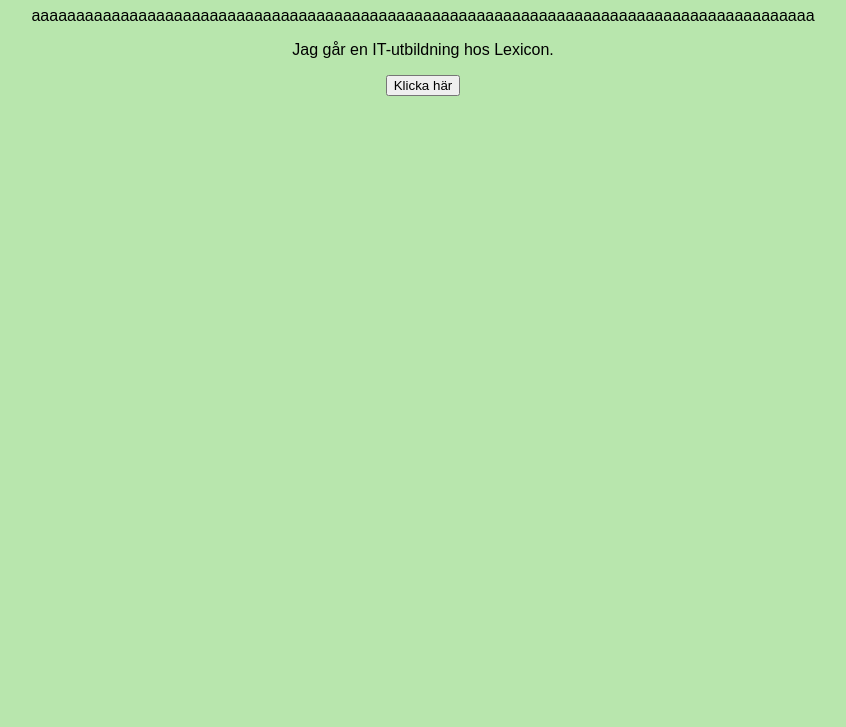
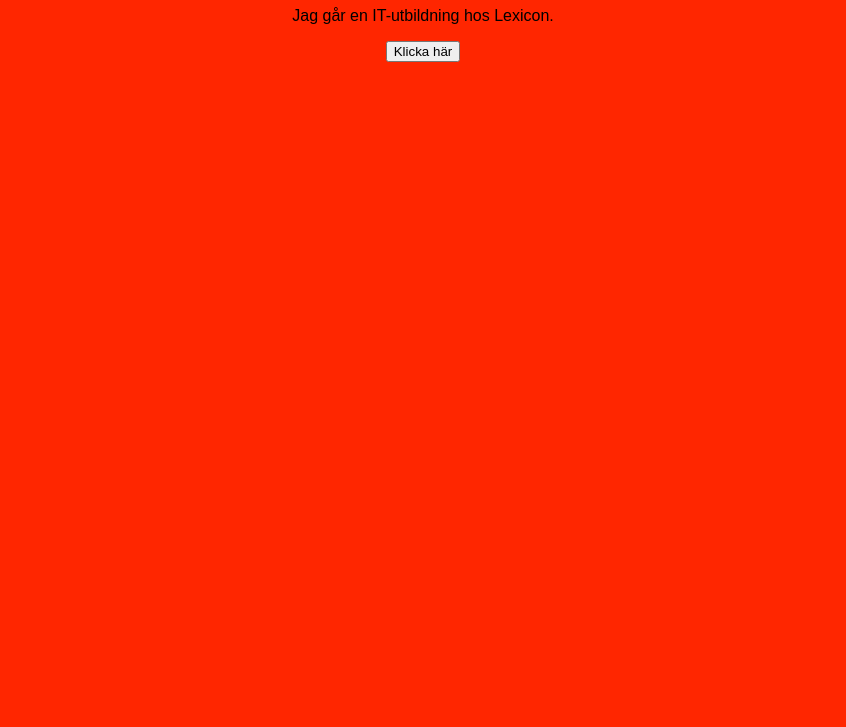
Before and after one commit to GoranWidlund/vitamin-ab-repo, a plain HTML site: page index.html in a window 1280 px wide. Shown: the part 73-800 px from the top of the page, without its empty margins (217-1063 px from the left). Drawn offline with Linux system fonts and the light colour scheme.

Commit message:
branch added for issue#2 and colour change

```diff
--- a/index.html
+++ b/index.html
@@ -7,7 +7,6 @@
 </head>
 <body>
   <h1>Hej! Jag lär mig Git?</h1>
-aaaaaaaaaaaaaaaaaaaaaaaaaaaaaaaaaaaaaaaaaaaaaaaaaaaaaaaaaaaaaaaaaaaaaaaaaaaaaaaaaaaaaaaa
   <p>Jag går en IT-utbildning hos Lexicon.</p>
   <button id="myButton">Klicka här</button>
   <script src="script.js"></script>
--- a/style.css
+++ b/style.css
@@ -1,6 +1,6 @@
 body {
    font-family: Arial, sans-serif;
-   background-color: rgb(184, 230, 173);
+   background-color: rgb(255, 38, 0);
    text-align: center;
 }
 h1 { color: darkblue; }
```
